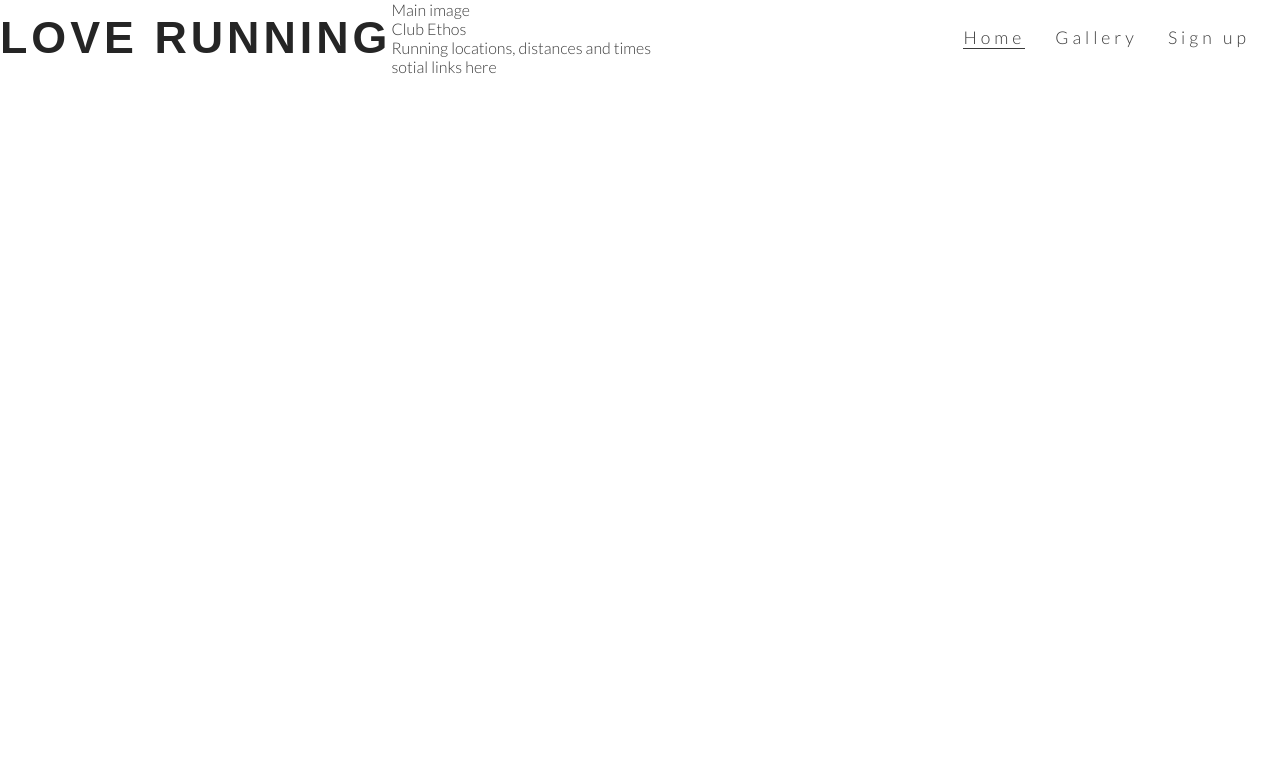
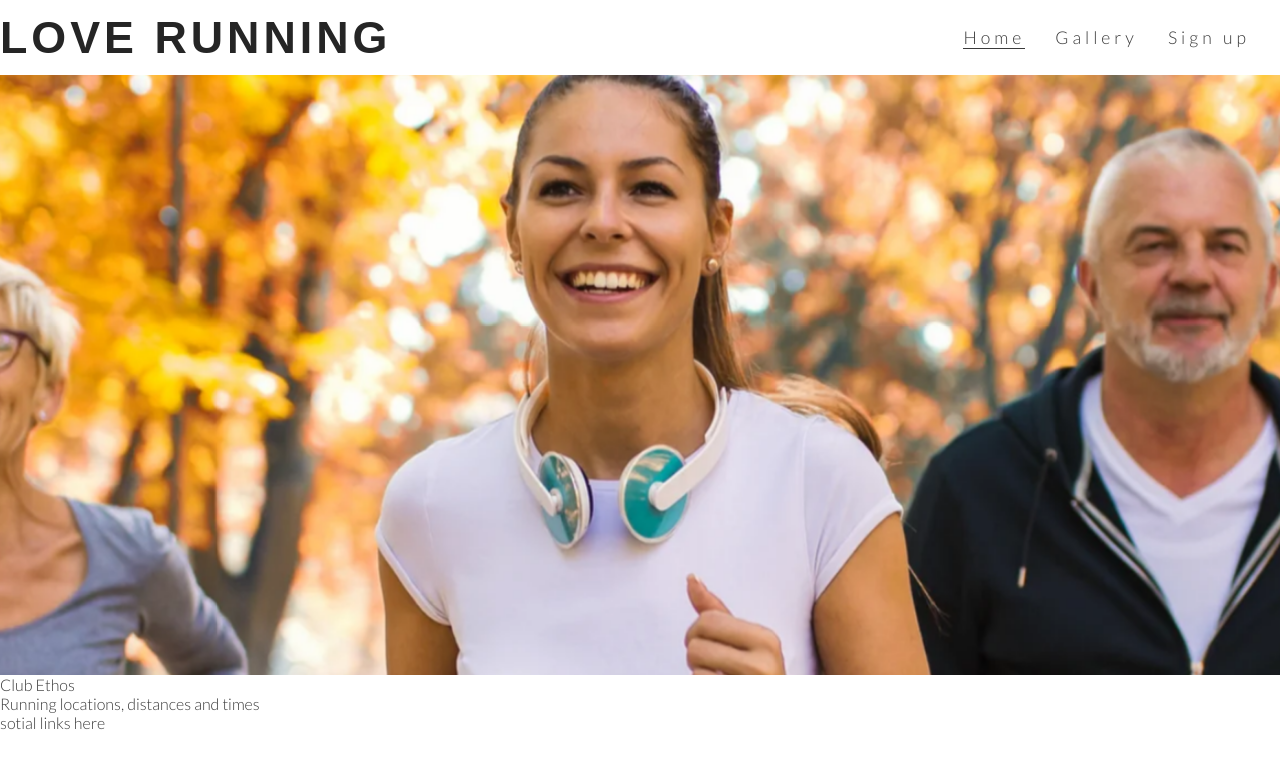
Before and after one commit to Julia-cloudname/love-running, a plain HTML site: page index.html in a window 1280 px wide. Drawn offline with Linux system fonts and the light colour scheme.

Commit message:
Add hero image and animation for zoom

```diff
--- a/assets/css/style.css
+++ b/assets/css/style.css
@@ -53,3 +53,35 @@ h1, h2 {
 .active {
     border-bottom: 1px solid #3a3a3a;
 }
+
+/*hero image*/
+
+#hero-outer {
+    height: 600px;
+    width: 100%;
+    overflow: hidden;
+}
+
+#hero-image {
+    height: 600px;
+    width: 100%;
+    background: url("../images/hero-image.webp") no-repeat center center;
+
+    /*animates zoom-effect on loading page*/
+    animation-name: hero-zoom;
+    animation-duration: 5s;
+    animation-fill-mode: forwards;
+}
+
+/*creates the level of zoom for hero image*/
+
+@keyframes hero-zoom {
+    from {
+        transform: scale(1); /* 100% */
+
+    }
+
+    to {
+        transform: scale(1.1); /* 110% */
+    }
+}
--- a/index.html
+++ b/index.html
@@ -31,8 +31,8 @@
         </ul>
       </nav>
     </header>
-    <section>
-        Main image
+    <section id="hero-outer">
+        <div id="hero-image"></div>
     </section>
     <section>
         Club Ethos
```
Also changed, not shown: assets/images/hero-image.webp (added).
